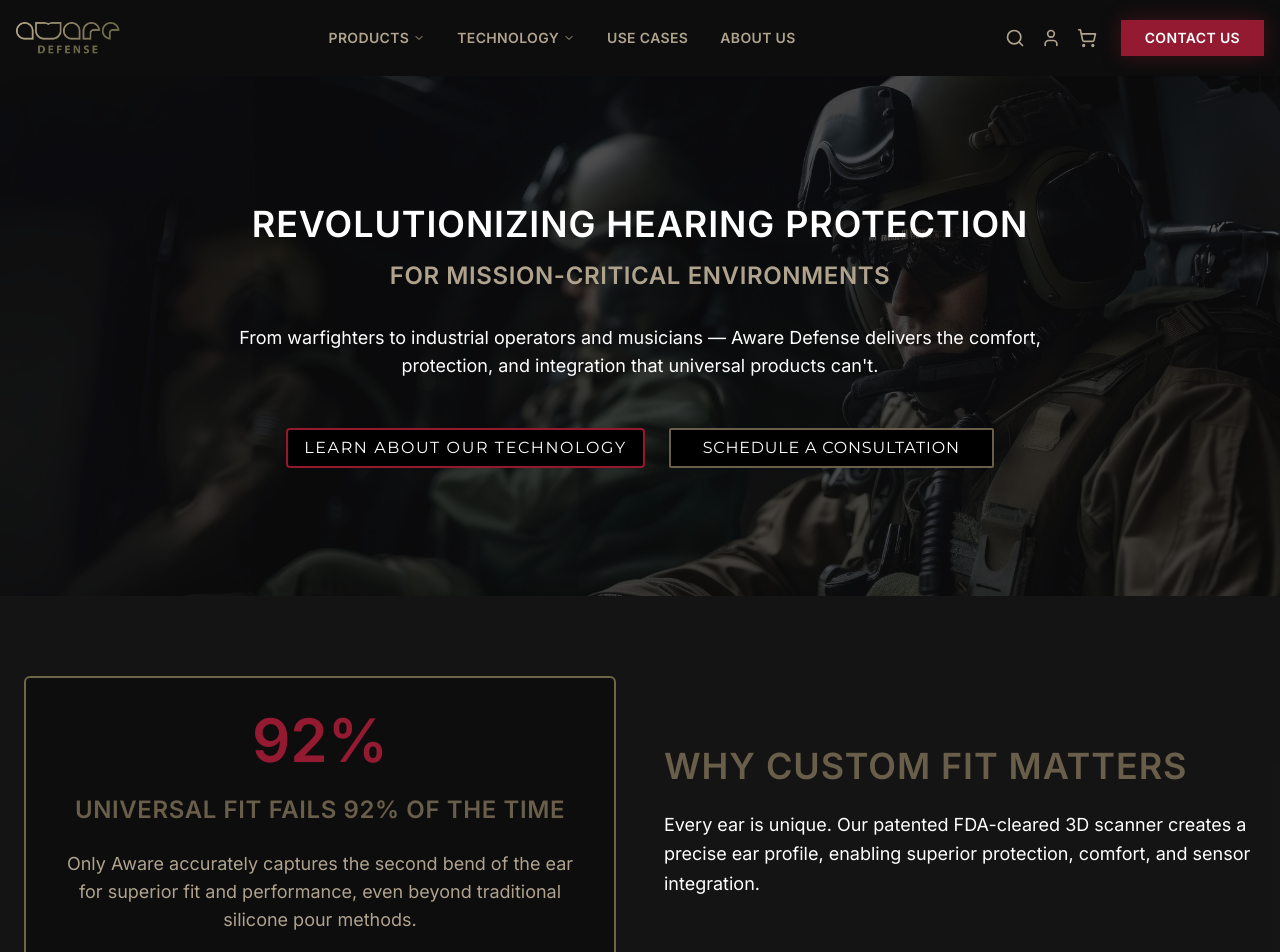
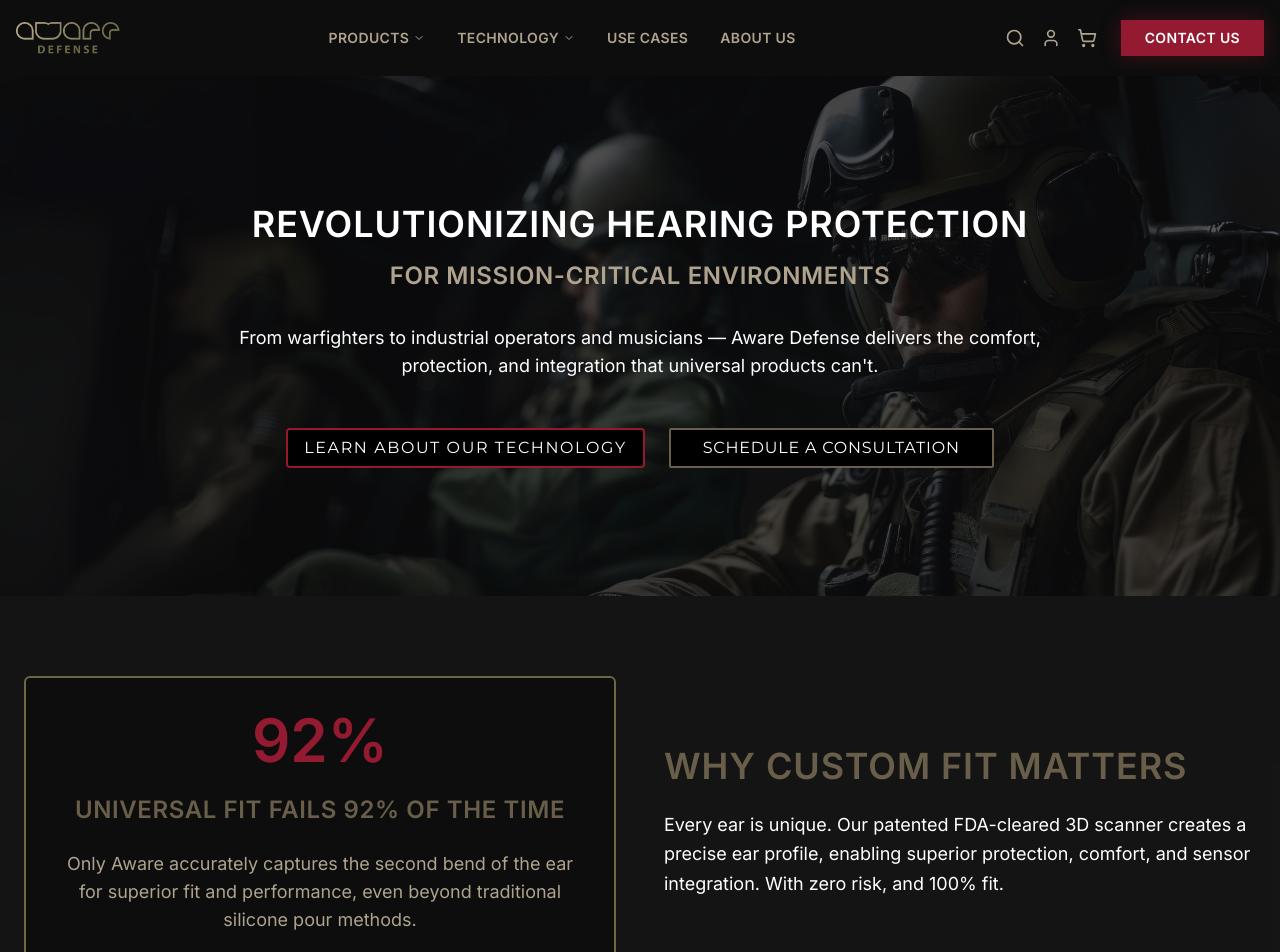
Before and after one commit to makinnat/mission-aware-tactical-ui, a React (Vite) app: page /products in a window 1280 px wide. Shown: the top 952 px of the page. Built offline with nearby package versions, Linux system fonts and the light colour scheme.

Commit message:
Visual edit in Lovable
Edited UI in Lovable

```diff
--- a/src/pages/Products.tsx
+++ b/src/pages/Products.tsx
@@ -88,9 +88,7 @@ const Products = () => {
               <h2 className="heading-tactical text-primary text-3xl md:text-4xl">
                 WHY CUSTOM FIT MATTERS
               </h2>
-              <p className="body-tactical text-signal-white text-lg leading-relaxed">
-                Every ear is unique. Our patented FDA-cleared 3D scanner creates a precise ear profile, enabling superior protection, comfort, and sensor integration.
-              </p>
+              <p className="body-tactical text-signal-white text-lg leading-relaxed">Every ear is unique. Our patented FDA-cleared 3D scanner creates a precise ear profile, enabling superior protection, comfort, and sensor integration. With zero risk, and 100% fit. </p>
             </div>
           </div>
         </div>
```
